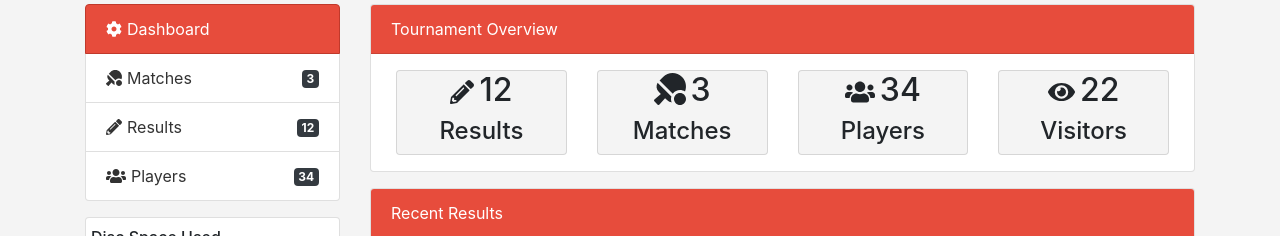
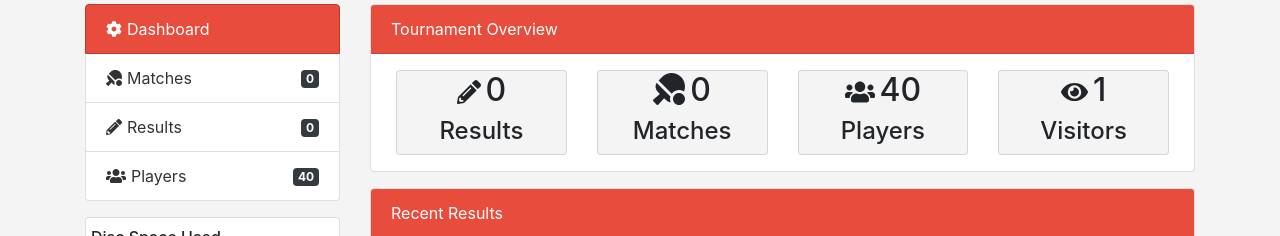
Before and after one commit to RickBr0wn/bootstrap-admin-theme, a plain HTML site: page index.html in a window 1280 px wide. Shown: the part 223-459 px from the top of the page. Drawn offline with nearby package versions, Linux system fonts and the light colour scheme.

Commit message:
Updated totals

```diff
--- a/index.html
+++ b/index.html
@@ -79,9 +79,9 @@
                         <a href="index.html" class="list-group-item active main-color-bg">
                                 <i class="fas fa-cog"></i>Dashboard
                         </a>
-                        <a href="pages.html" class="list-group-item"><i class="fas fa-table-tennis"></i>Matches <span class="badge badge-dark float-right">3</span></a>
-                        <a href="Results.index" class="list-group-item"><i class="fas fa-pencil-alt"></i>Results <span class="badge badge-dark float-right">12</span></a>
-                        <a href="users.html" class="list-group-item"><i class="fas fa-users"></i>Players <span class="badge badge-dark float-right">34</span></a>
+                        <a href="pages.html" class="list-group-item"><i class="fas fa-table-tennis"></i>Matches <span class="badge badge-dark float-right">0</span></a>
+                        <a href="Results.index" class="list-group-item"><i class="fas fa-pencil-alt"></i>Results <span class="badge badge-dark float-right">0</span></a>
+                        <a href="users.html" class="list-group-item"><i class="fas fa-users"></i>Players <span class="badge badge-dark float-right">40</span></a>
                     </div>
                     <p></p>
                     <div class="card prog-bars">
@@ -110,25 +110,25 @@
                                 <div class="row">
                                     <div class="col-md-3">
                                         <div class="card myCard">
-                                            <h2><i class="fas fa-pencil-alt fa-xs"></i>12</h2>
+                                            <h2><i class="fas fa-pencil-alt fa-xs"></i>0</h2>
                                             <h4>Results</h4>
                                         </div>
                                     </div>
                                     <div class="col-md-3">
                                         <div class="card myCard">
-                                            <h2><i class="fas fa-table-tennis"></i>3</h2>
+                                            <h2><i class="fas fa-table-tennis"></i>0</h2>
                                             <h4>Matches</h4>
                                         </div>
                                     </div>
                                     <div class="col-md-3">
                                         <div class="card myCard">
-                                            <h2><i class="fas fa-users fa-xs"></i>34</h2>
+                                            <h2><i class="fas fa-users fa-xs"></i>40</h2>
                                             <h4>Players</h4>
                                         </div>
                                     </div>
                                     <div class="col-md-3">
                                         <div class="card myCard">
-                                            <h2><i class="fas fa-eye fa-xs"></i>22</h2>
+                                            <h2><i class="fas fa-eye fa-xs"></i>1</h2>
                                             <h4>Visitors</h4>
                                         </div>
                                     </div>
```
